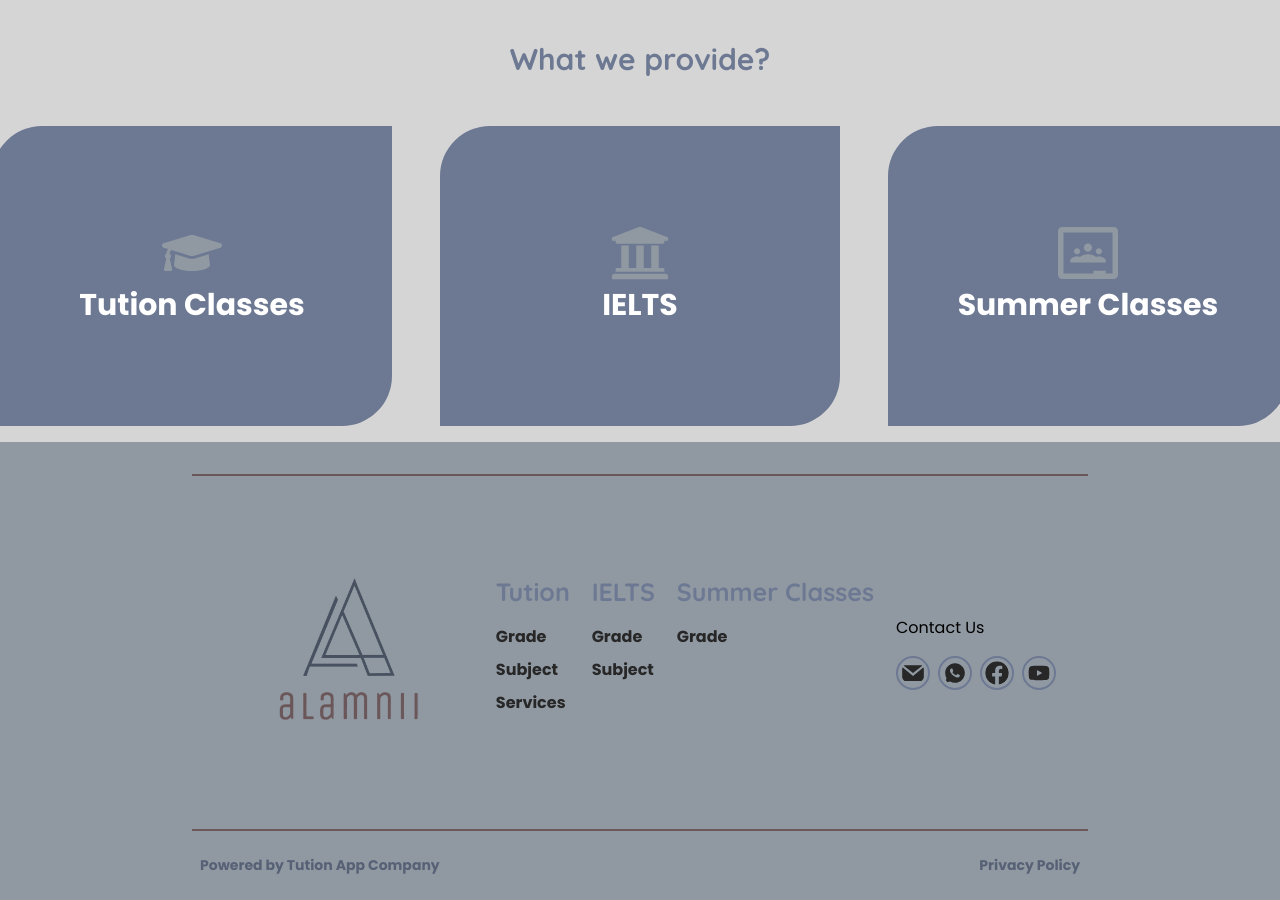
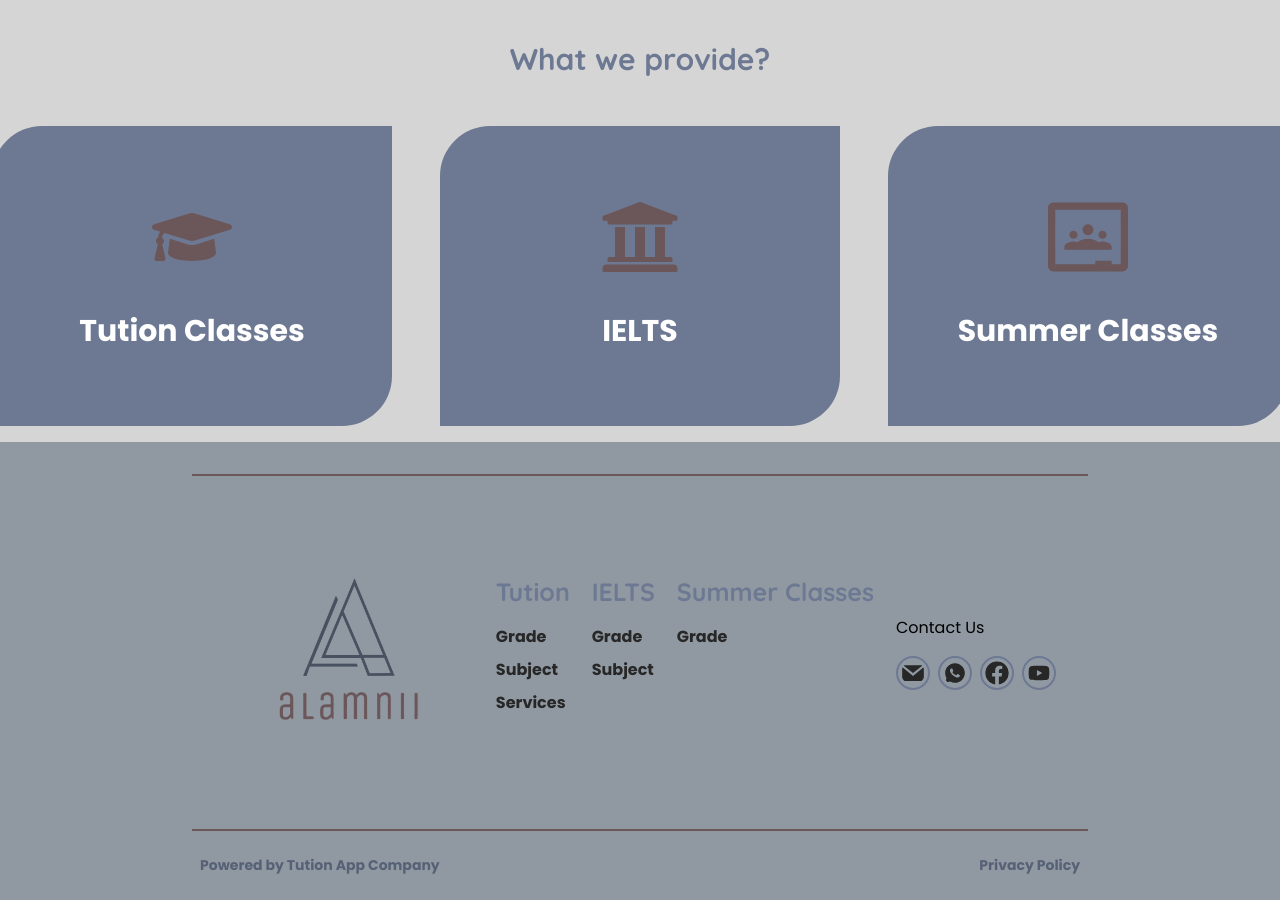
Before and after one commit to MuscatWaves/Tuition-Application, a React (Create React App) app: page / in a window 1280 px wide. Shown: the part 1820-2720 px from the top of the page. Built offline with nearby package versions, Linux system fonts and the light colour scheme.

Commit message:
landing page updated

```diff
--- a/src/pages/LandingPage/index.jsx
+++ b/src/pages/LandingPage/index.jsx
@@ -342,11 +342,11 @@ const LandingPage = () => {
                     <div className="card--inactive larger-text bolder">
                       <card.icon
                         style={{
-                          fontSize: "60px",
-                          color: "var(--ternary-color)",
+                          fontSize: "80px",
+                          color: "var(--secondary-color)",
                         }}
                       />
-                      {card.name}
+                      <div>{card.name}</div>
                     </div>
                   )}
                   <AnimatePresence>
--- a/src/pages/LandingPage/landingpage.css
+++ b/src/pages/LandingPage/landingpage.css
@@ -131,6 +131,7 @@
 .card--inactive {
   display: flex;
   flex-direction: column;
+  gap: 2rem;
   align-items: center;
   justify-content: center;
   height: 100%;
```
